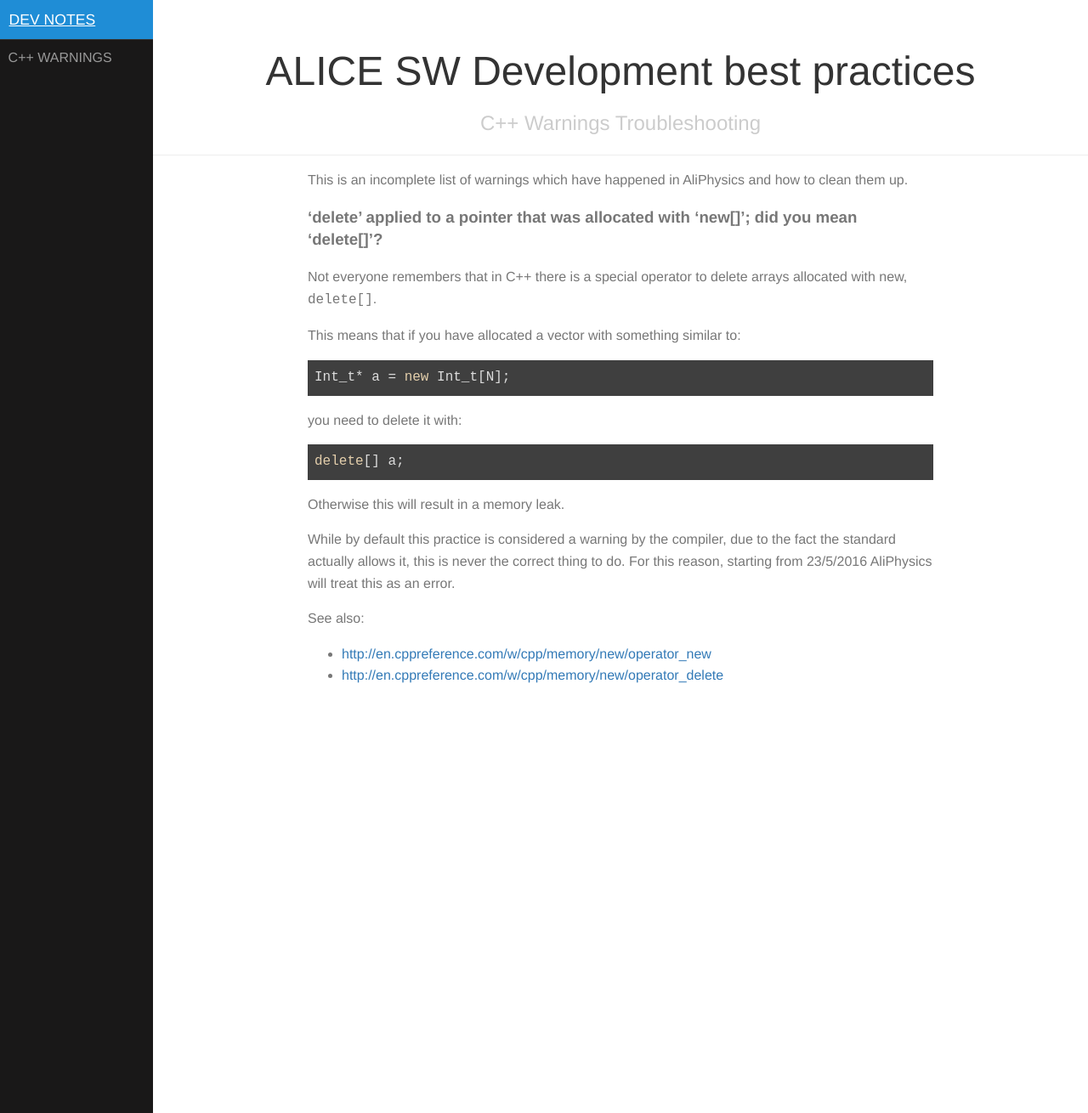
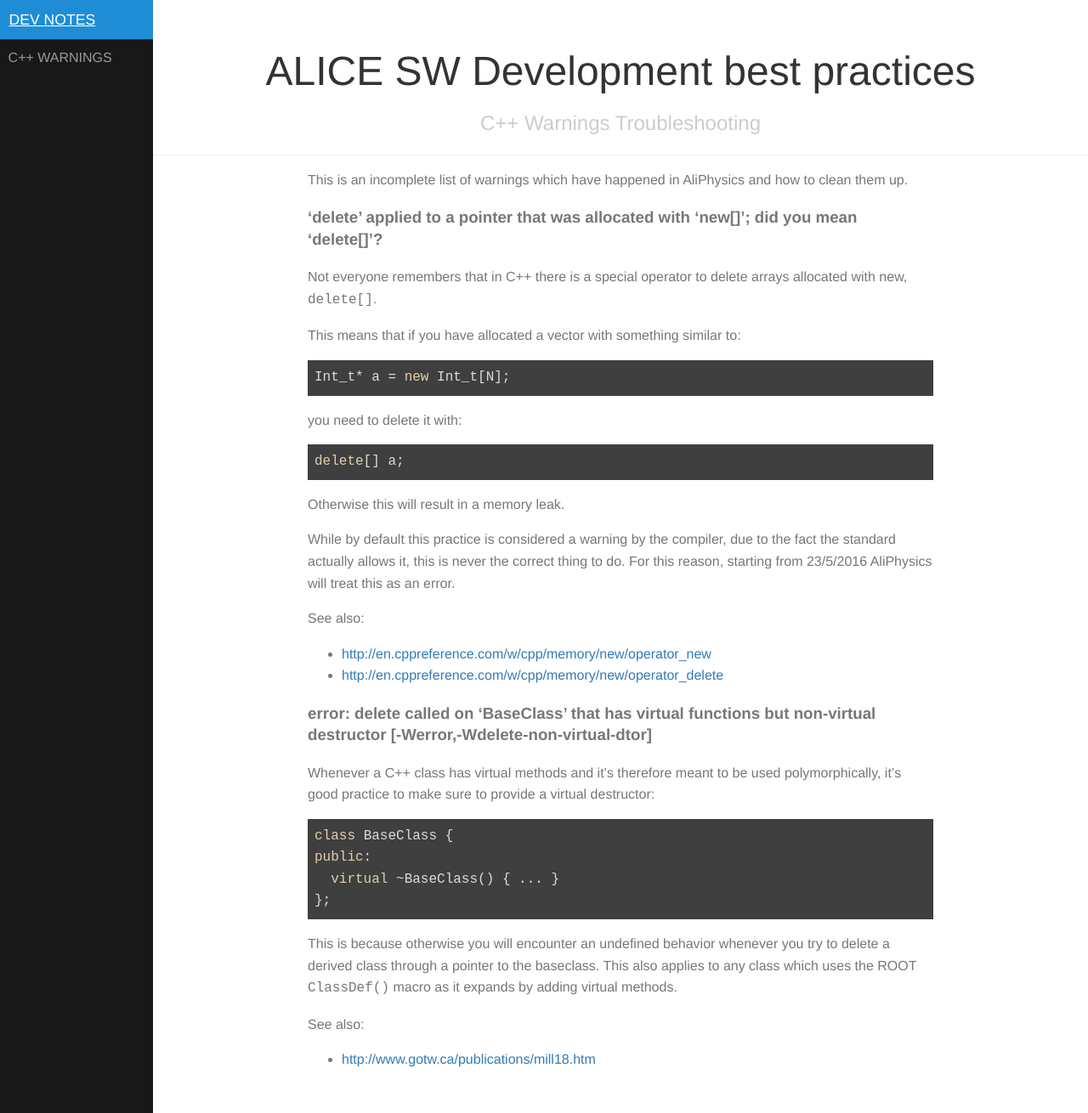
Before and after one commit to alisw/alice-progrogramming-faq, a Jekyll site: the page built from c++warnings.markdown, in a window 1280 px wide and 1310 px high. Shown: the whole window at 85% size. Built offline with Jekyll 4.4.1, drawn with Linux system fonts in a browser that asks for light colours.

Commit message:
Document -Wdelete-non-virtual-dtor

````diff
--- a/c++warnings.markdown
+++ b/c++warnings.markdown
@@ -31,3 +31,25 @@ See also:
 
 - <http://en.cppreference.com/w/cpp/memory/new/operator_new>
 - <http://en.cppreference.com/w/cpp/memory/new/operator_delete>
+
+### error: delete called on 'BaseClass' that has virtual functions but non-virtual destructor [-Werror,-Wdelete-non-virtual-dtor]
+
+Whenever a C++ class has virtual methods and it's therefore meant to
+be used polymorphically, it's good practice to make sure to provide a
+virtual destructor:
+
+```c++
+class BaseClass {
+public:
+  virtual ~BaseClass() { ... }
+};
+```
+
+This is because otherwise you will encounter an undefined behavior
+whenever you try to delete a derived class through a pointer to the
+baseclass. This also applies to any class which uses the ROOT
+`ClassDef()` macro as it expands by adding virtual methods.
+
+See also:
+
+- <http://www.gotw.ca/publications/mill18.htm>
````
